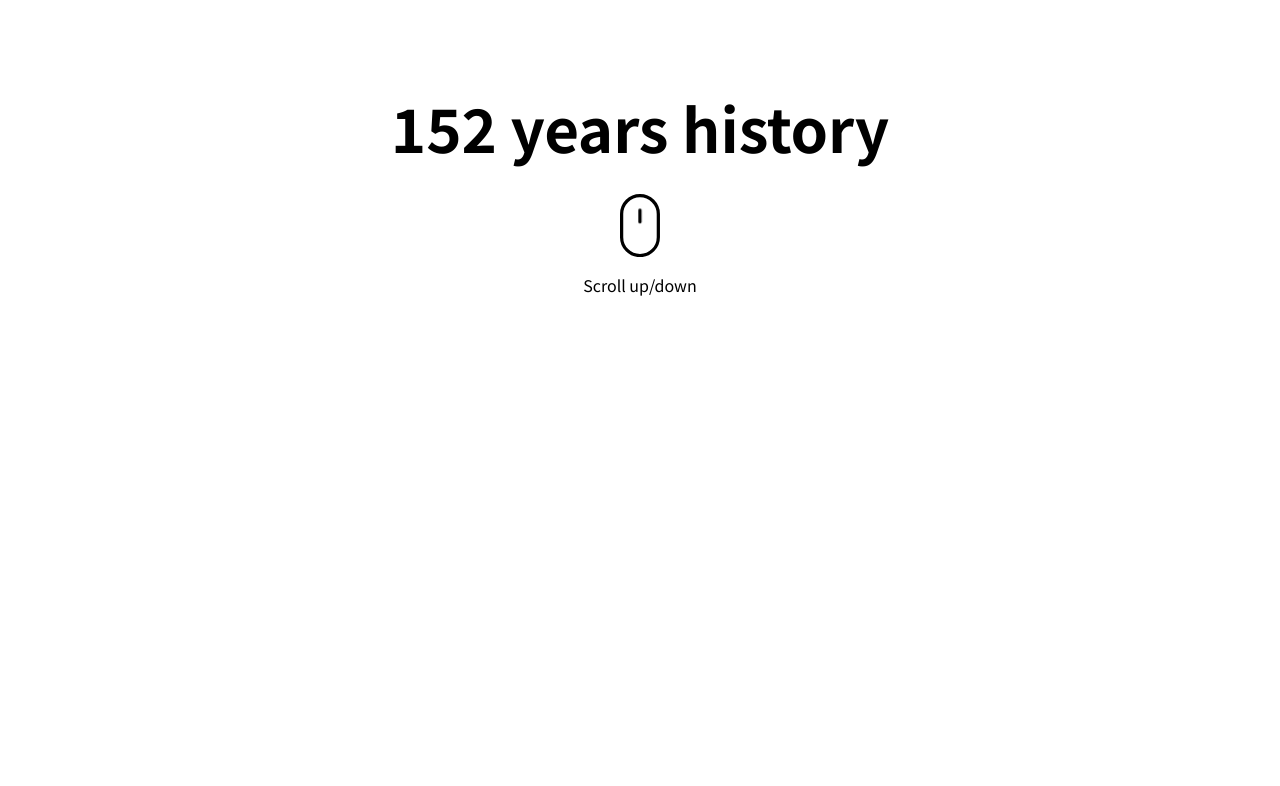
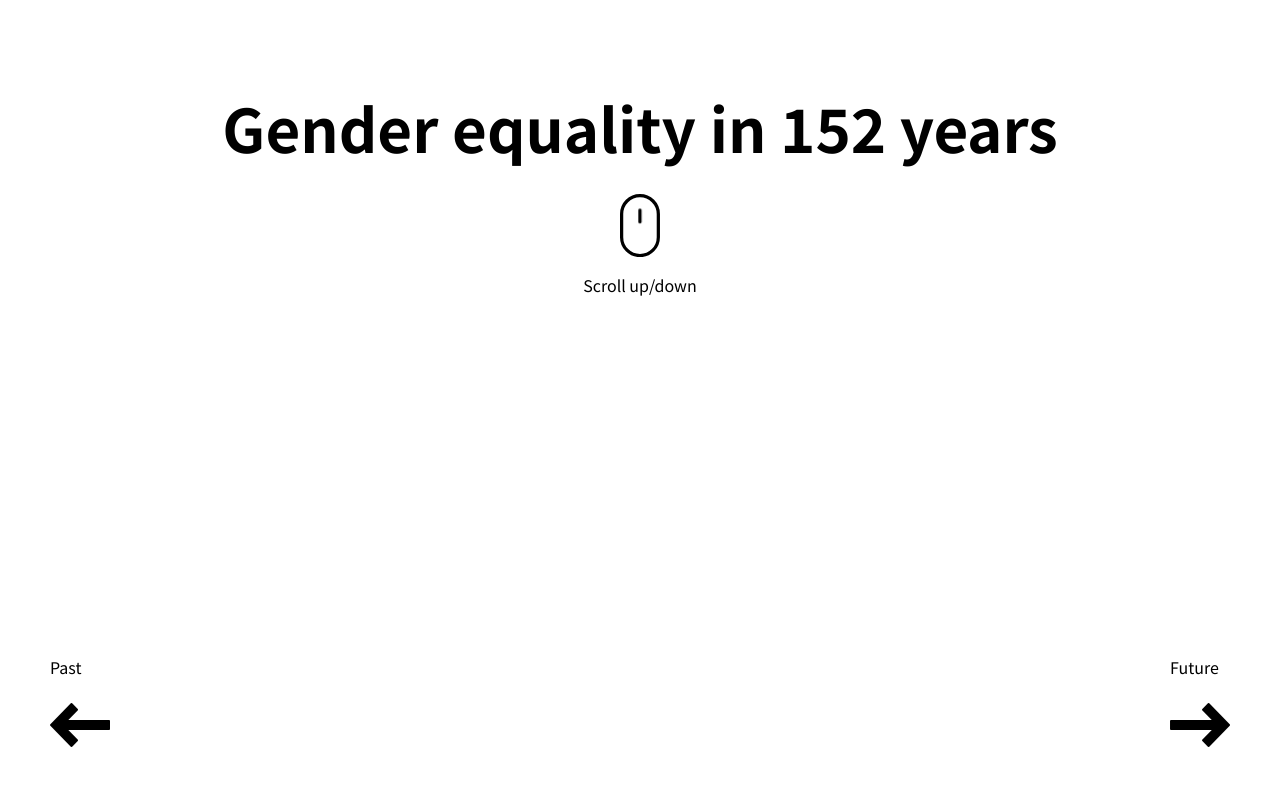
Before and after one commit to nargizaakunova/project-for-aya, a React (Create React App) app: page / in a window 1280 px wide. Shown: the top 786 px of the page. Built offline with nearby package versions, Linux system fonts and the light colour scheme.

Commit message:
feat: add icons left and right arrows to main slide

```diff
--- a/package.json
+++ b/package.json
@@ -15,7 +15,7 @@
   },
   "scripts": {
     "start": "react-scripts start",
-    "build": "react-scripts build",
+    "build": "react-scripts build && rm -rf docs && mv build docs",
     "test": "react-scripts test",
     "eject": "react-scripts eject"
   },
--- a/src/App.js
+++ b/src/App.js
@@ -7,6 +7,8 @@ import kurmandjan from './images/kurmandjan.png';
 import illustration1 from './images/illustration2.png';
 import womenTable from './images/mf-womenwork_chart.jpeg';
 import mars from './images/mars.png';
+import left from './images/icons8-left-arrow-60.png';
+import right from './images/icons8-right-arrow-60.png';
 
 const isMobileOrTablet = function () {
   let check = false;
@@ -89,7 +91,7 @@ const App = () => {
         </SwiperSlide>
         {/* MAIN SLIDE */}
         <SwiperSlide className="swiper-slide first-slide">
-          <h1>152 years history</h1>
+          <h1>Gender equality in 152 years</h1>
           <svg
             xmlns="http://www.w3.org/2000/svg"
             width="40"
@@ -116,6 +118,14 @@ const App = () => {
             ></path>
           </svg>
           <p>{!isMobile ? 'Scroll up/down' : 'Swipe left/right'}</p>
+          <div className="left">
+            <p> Past</p>
+            <img src={left} alt="left" />
+          </div>
+          <div className="right">
+            <p>Future</p>
+            <img src={right} alt="right" />
+          </div>
         </SwiperSlide>
 
         {/* FUTURE EVENTS */}
@@ -125,7 +135,7 @@ const App = () => {
 
             <div className="projectInfo">
               <div className="timeline"></div>
-              <h2 className="serif">2020</h2>
+              <h2 className="serif">2024</h2>
             </div>
           </div>
         </SwiperSlide>
@@ -134,7 +144,7 @@ const App = () => {
             <img src={illustration1} alt="illustration" />
             <div className="projectInfo">
               <div className="timeline"></div>
-              <h2 className="serif">2021</h2>
+              <h2 className="serif">2026</h2>
             </div>
           </div>
         </SwiperSlide>
@@ -143,7 +153,7 @@ const App = () => {
             <img src={womenTable} alt="mars" />
             <div className="projectInfo">
               <div className="timeline"></div>
-              <h2 className="serif">2022</h2>
+              <h2 className="serif">2028</h2>
             </div>
           </div>
         </SwiperSlide>
@@ -162,7 +172,7 @@ const App = () => {
             </p>
             <div className="projectInfo">
               <div className="timeline"></div>
-              <h2>2023</h2>
+              <h2>2030</h2>
             </div>
           </div>
         </SwiperSlide>
--- a/src/index.css
+++ b/src/index.css
@@ -139,3 +139,14 @@ svg #wheel {
   -webkit-animation: scroll ease 1.5s infinite;
   animation: scroll ease 1.5s infinite;
 }
+
+.left {
+  position: absolute;
+  left: 50px;
+  bottom: 40px;
+}
+.right {
+  position: absolute;
+  right: 50px;
+  bottom: 40px;
+}
```
Also changed, not shown: src/images/icons8-left-arrow-60.png (added), src/images/icons8-right-arrow-60.png (added).
